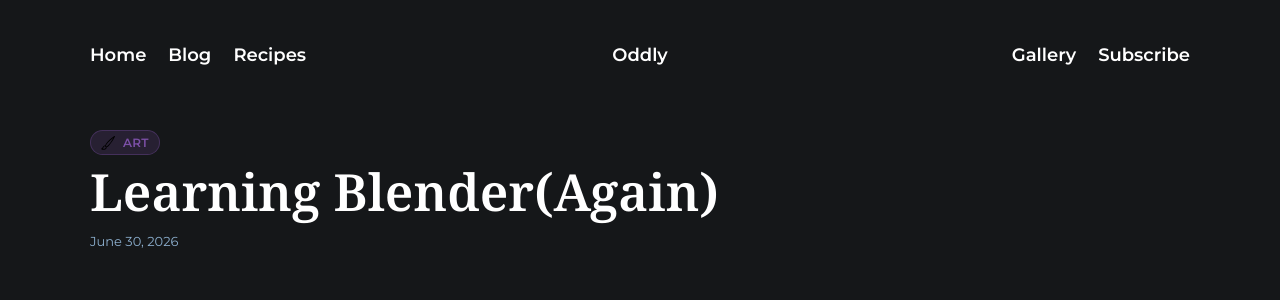
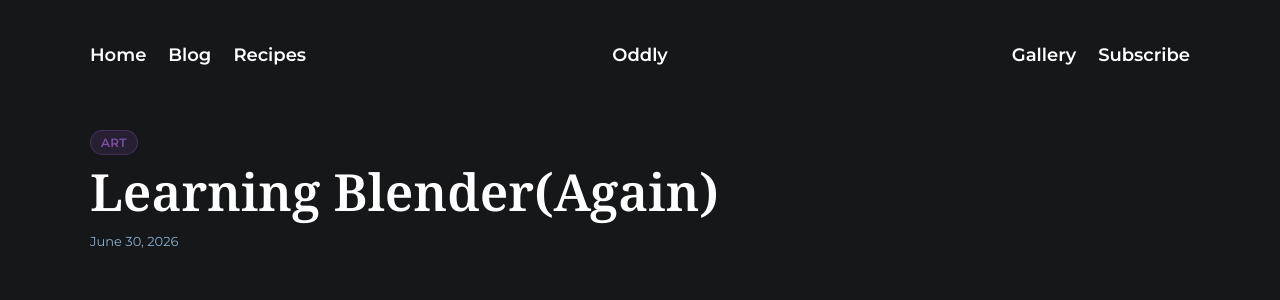
Before and after one commit to Oddly-Augmented/oddly-augmented.github.io, a Jekyll site: the page built from _posts/2026-06-30-Learning-Blender.md, in a window 1280 px wide. Shown: the top 300 px of the page. Built offline with Jekyll 4.4.1, drawn with Linux system fonts in a browser that asks for light colours.

Commit message:
Remove Icons from tags for now

```diff
--- a/_includes/tag.html
+++ b/_includes/tag.html
@@ -1,3 +1,5 @@
+<!-- Wanted for the Tags to have icons but cant figure it out  -->
+
 {% assign cat = include.category | downcase %}
 
 {% if cat == 'recipes' or cat == 'recipe' %}
@@ -33,6 +35,11 @@
 {% endif %}
 
 <span class="post-tag" style="--tag-color: {{ tag_color }};">
+  {{ include.category }}
+</span>
+
+<!-- Old code for tags with images(BROKEN) -->
+<!-- <span class="post-tag" style="--tag-color: {{ tag_color }};">
   <img src="{{ tag_icon }}" alt="" class="tag-icon">
   {{ include.category }}
-</span>
+</span> -->
--- a/index.css
+++ b/index.css
@@ -122,9 +122,21 @@ body{
 
 /* Tags */
 .post-tag {
-  display: inline-flex;
-  align-items: center;
-  gap: 8px;
+  display: inline-block;
+  margin: 0 0 10px;
+  padding: 4px 10px;
+  border-radius: 999px;
+  font-size: 12px;
+  font-weight: 600;
+  letter-spacing: 0.03em;
+  text-transform: uppercase;
+  background: color-mix(in srgb, var(--tag-color) 18%, transparent);
+  color: var(--tag-color);
+  border: 1px solid color-mix(in srgb, var(--tag-color) 35%, transparent);
+}
+/* Tags with Icon(BROKEN) */
+/* .post-tag {
+  display: inline-block;
   margin: 0 0 10px;
   padding: 4px 10px;
   border-radius: 999px;
@@ -143,7 +155,7 @@ body{
   display: block;
   flex-shrink: 0;
   opacity: 1;
-}
+} */
 
 /* Images in markdown posts */
 .post-image {
```
